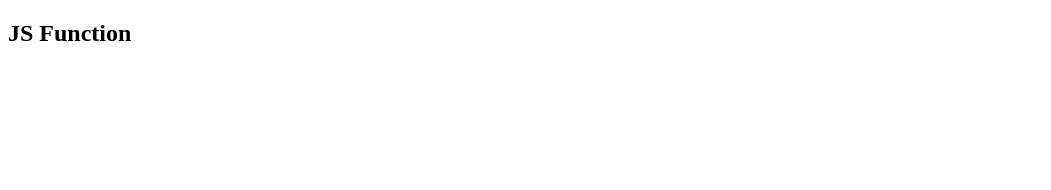
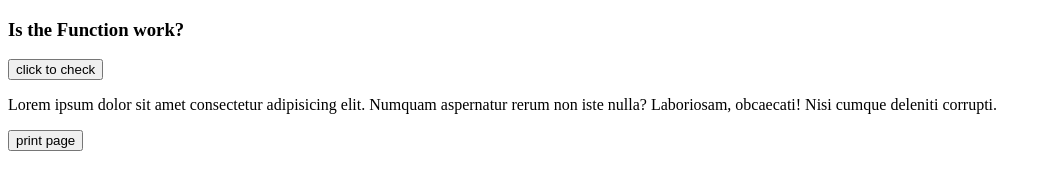
Before and after one commit to mehedi6463/js_course, a plain HTML site: page js1-function.html in a window 1280 px wide. Shown: the whole page, without its empty margins (0-1051 px from the left). Drawn offline with Linux system fonts and the light colour scheme.

Commit message:
im practicing here 4 function

```diff
--- a/js1-function.html
+++ b/js1-function.html
@@ -6,6 +6,51 @@
     <title>JS Skill Training</title>
   </head>
   <body>
-    <h2>JS Function</h2>
+    <!-- inline code for onclick event--
+
+    <h2 id="cng">Inner HTML</h2>
+    <button
+      type="button"
+      onclick="
+        document.getElementById('cng').innerHTML = 'inner HTML updated'
+      ">Try it</button>
+    -->
+
+    <!-- onclick with function -->
+    <h3 id="funct">Is the Function work?</h3>
+    <button type="button" onclick="myFuctions()">click to check</button>
+    <script>
+      function myFuctions() {
+        document.getElementById("funct").innerHTML =
+          "Yes it's Function is Working";
+      }
+    </script>
+
+    <!-- <p>This is the sum of 5 & 6</p>
+    <p id="numberr"></p>
+    <script>
+      document.getElementById("numberr").innerHTML = 5 + 6;
+    </script> -->
+
+    <!-- <h2>this is paragraph</h2>
+    <script>
+      document.write(19 * 2);
+    </script> -->
+
+    <!-- window.alert function -->
+    <!-- <h2>window alert function is working</h2>
+    <script>
+      window.alert("thank you to visit us");
+      //alert("thank you to visit us"); also you can use this code in real code
+    </script> -->
+
+    <!-- window.print function -->
+    <p>
+      Lorem ipsum dolor sit amet consectetur adipisicing elit. Numquam
+      aspernatur rerum non iste nulla? Laboriosam, obcaecati! Nisi cumque
+      deleniti corrupti.
+    </p>
+
+    <button type="button" onclick="print()">print page</button>
   </body>
 </html>
```
Also changed, not shown: asset/logo192.png (added), javascript.js (added).
